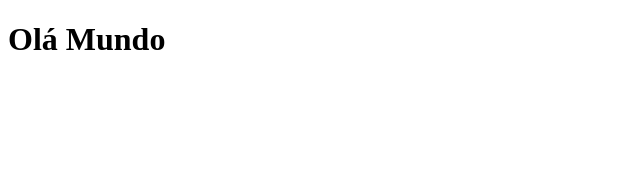
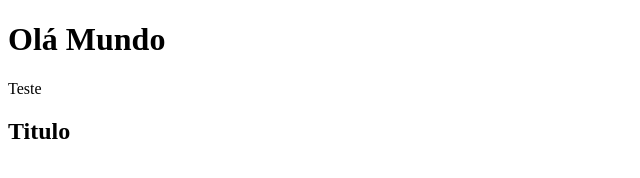
Before and after one commit to FelipeFelixhub/curso_git_1, a plain HTML site: page index.html in a window 1280 px wide. Shown: the whole page, without its empty margins (0-640 px from the left). Drawn offline with Linux system fonts and the light colour scheme.

Commit message:
Alterando arquivos curso git

```diff
--- a/index.html
+++ b/index.html
@@ -8,5 +8,7 @@
 </head>
 <body>
     <h1>Olá Mundo</h1>
+    <p>Teste</p>
+    <h2>Titulo</h2>
 </body>
 </html>
```
Also changed, not shown: b.txt, teste.txt.
